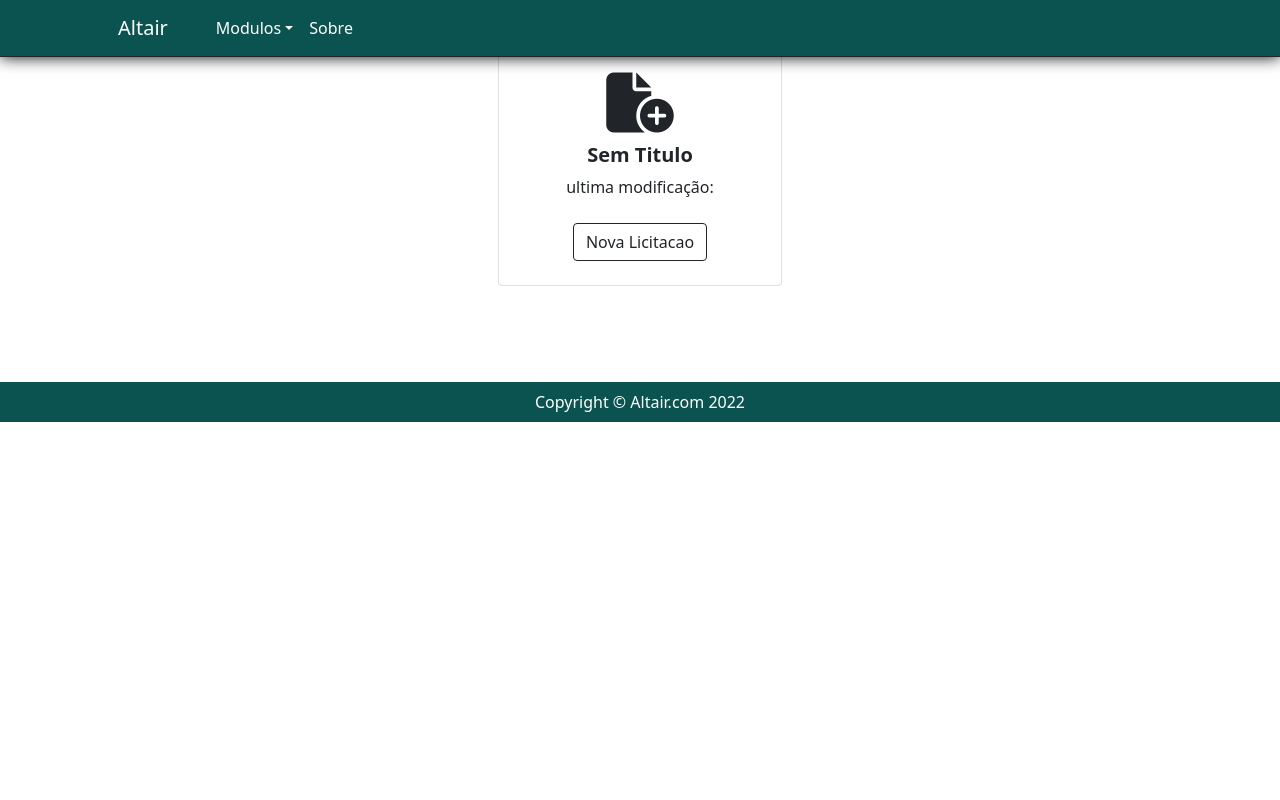
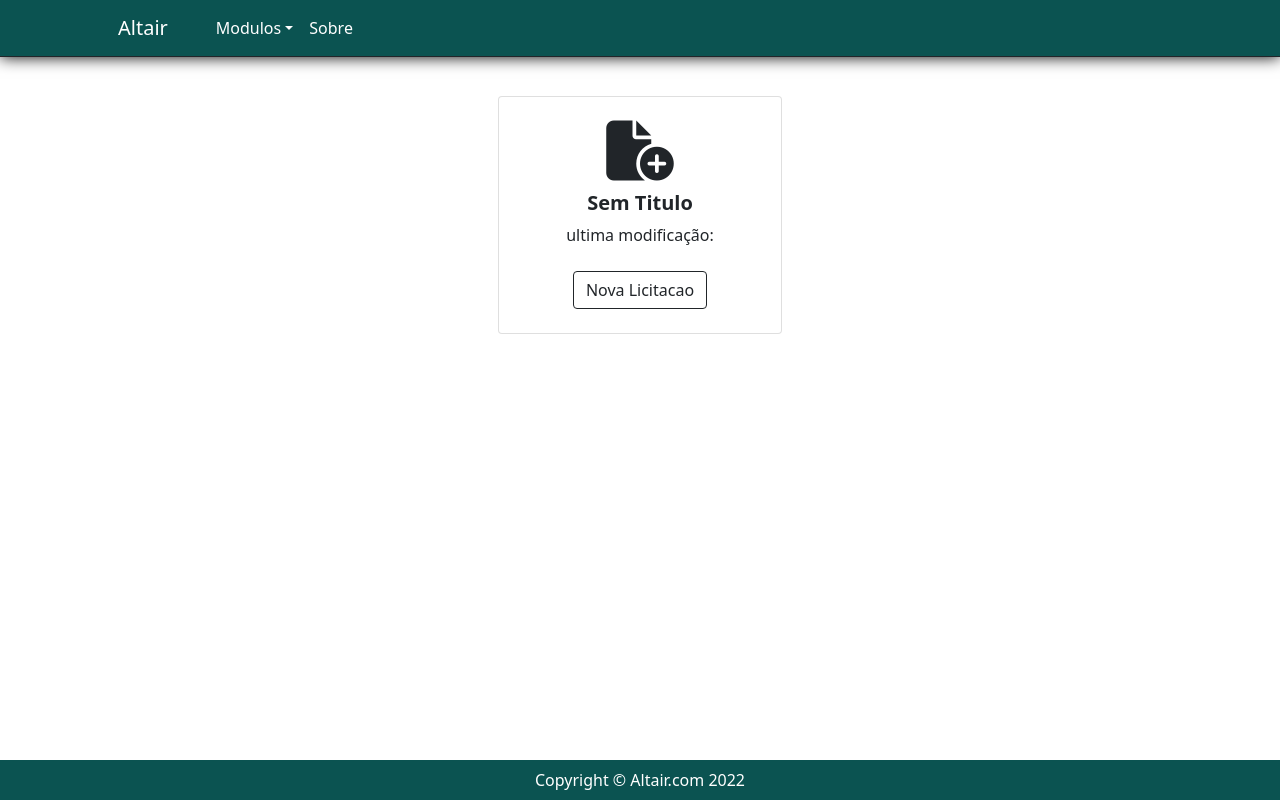
Before and after one commit to vic37get/Altair, a Django app: page / in a window 1280 px wide. Run offline with Django 4.2, Linux system fonts and the light colour scheme; tables that the repository leaves empty hold one stand-in row (values such as "Sample post"); a database or web service that is not in the repository returns one stand-in record (values such as "Sample title"); some libraries are stand-ins or nearby versions.

Commit message:
bug do button sumindo resolvido

```diff
--- a/construtor_licitacoes/static/construtor_licitacoes/css/estilo_adicionar.css
+++ b/construtor_licitacoes/static/construtor_licitacoes/css/estilo_adicionar.css
@@ -53,9 +53,9 @@
 
 #barra_inferior {
     background-color: #0b5351;
-    position: relative;
+    position: fixed;
     width: 100%;
-    height: 10%;
+    /*height: 10%;*/
     bottom: 0;
 }
 .sidebar {
--- a/construtor_licitacoes/static/construtor_licitacoes/js/scripts.js
+++ b/construtor_licitacoes/static/construtor_licitacoes/js/scripts.js
@@ -21,13 +21,13 @@ tinymce.init({
   });
 
   function openNavLeft() {
-    document.getElementsByClassName('openbtn')[0].style.display = "none";
+    document.getElementsByClassName('openbtn')[1].style.display = "none";
     document.getElementById("mySidebarLeft").style.width = "20%";
     document.getElementById("main").style.marginLeft = "20%";
   }
 
   function closeNavLeft() {
-    document.getElementsByClassName('openbtn')[0].style.display = "flex";
+    document.getElementsByClassName('openbtn')[1].style.display = "flex";
     document.getElementById("mySidebarLeft").style.width = "0";
     document.getElementById("main").style.marginLeft= "0";
   }
--- a/construtor_licitacoes/templates/construtor_licitacoes/modelos.html
+++ b/construtor_licitacoes/templates/construtor_licitacoes/modelos.html
@@ -2,7 +2,7 @@
 {%load static%}
 {% block content %}
 <div class="row gx-4 gx-lg-5 row-cols-2 row-cols-md-3 row-cols-xl-4 justify-content-center">
-    <div class="col mb-5">
+    <div class="col mb-5 mt-5">
         <div class="card h-100">
             <!-- Ppreview aqui
             <img class="card-img-top" src={%static "home_page/assets/template_secao_exemplo.png" %} alt="..." />
--- a/home_page/templates/home_page/index.html
+++ b/home_page/templates/home_page/index.html
@@ -2,7 +2,7 @@
 {%load static%}
 {% block content %}
 <div class="row gx-4 gx-lg-5 row-cols-2 row-cols-md-3 row-cols-xl-4 justify-content-center">
-    <div class="col mb-5">
+    <div class="col mb-3 mt-5">
         <div class="card h-100">
             <!-- Ppreview aqui-->
             <!-- detalhes simples-->
@@ -24,7 +24,7 @@
         </div>
     </div>
     {% for licitacao in licitacoes%}
-    <div class="col mb-5">
+    <div class="col mb-3 mt-5">
         <div class="card h-100">
             <!-- Ppreview aqui-->
             <img class="card-img-top" src={%static "assets/lic_img_demo2.png" %}  alt="..." />
```
